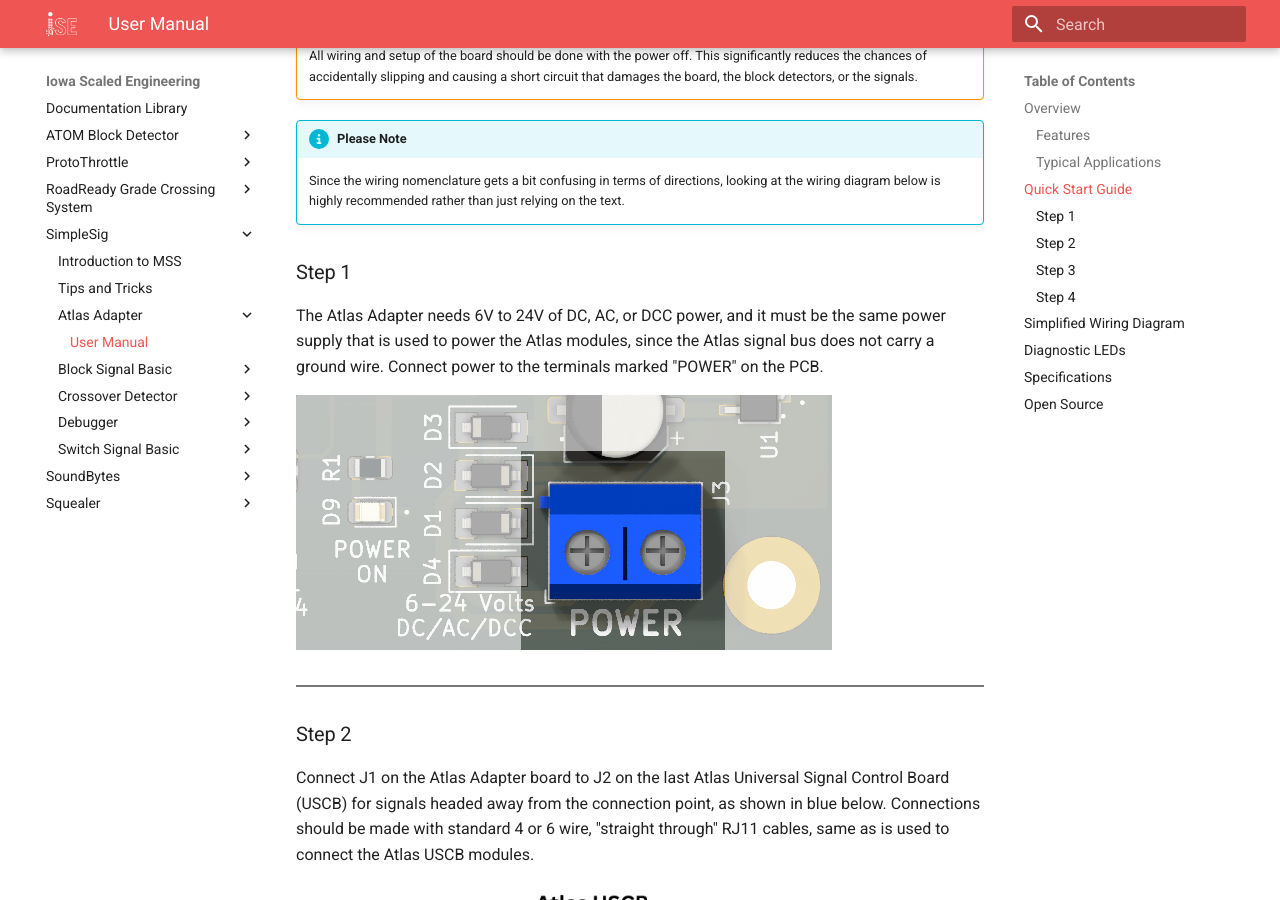
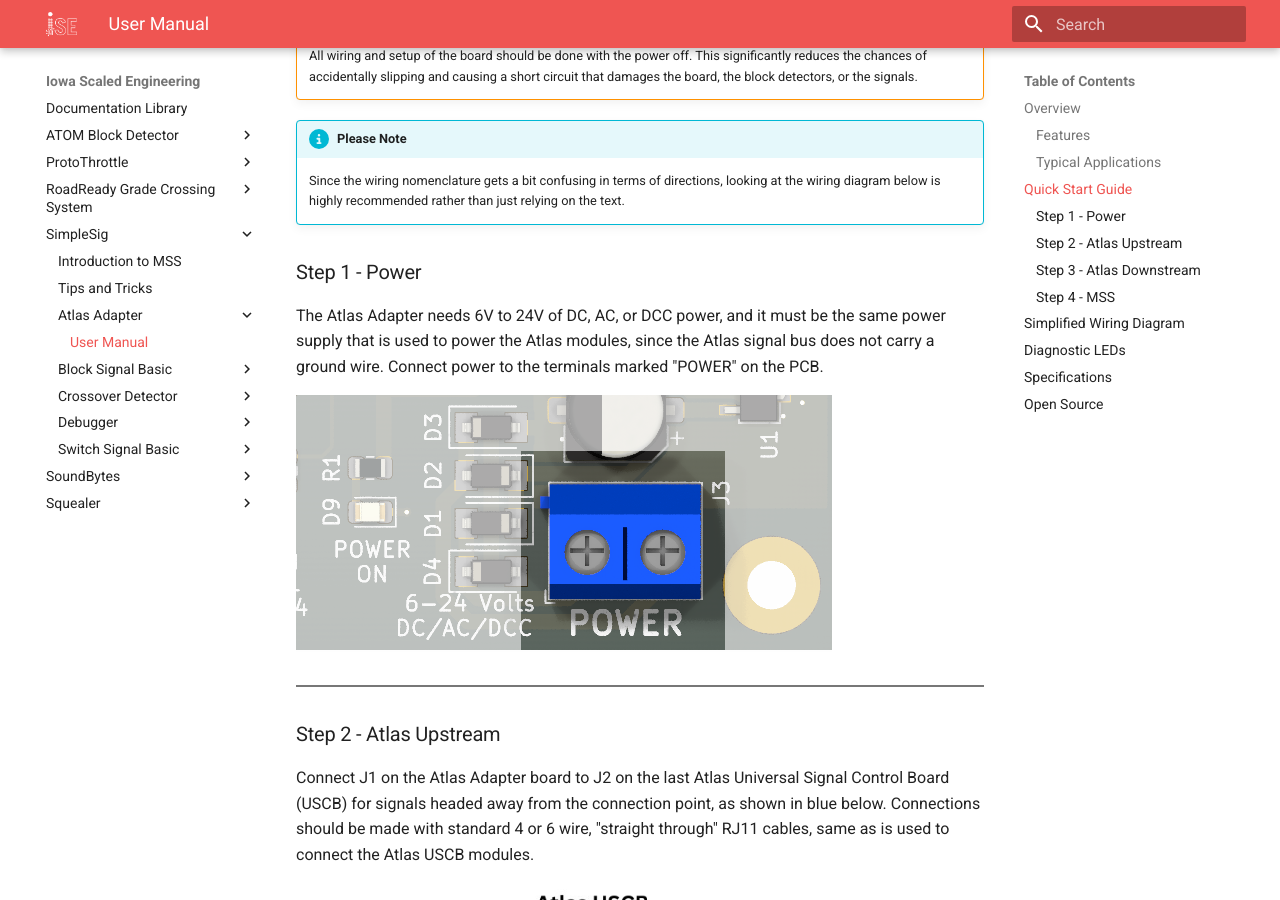
Before and after one commit to IowaScaledEngineering/ise-docs, an MkDocs documentation site: the page built from docs/SimpleSig/Atlas Adapter/manual.md, in a window 1280 px wide and 900 px high, scrolled down 1950 px. Built offline with MkDocs 1.6.1 and Material for MkDocs 9.7.7, drawn with Linux system fonts in a browser that asks for light colours; some of the changed text lies outside the part shown.

Commit message:
Add step names to atlas adapter manual

```diff
--- a/docs/SimpleSig/Atlas Adapter/manual.md
+++ b/docs/SimpleSig/Atlas Adapter/manual.md
@@ -38,28 +38,28 @@
 !!! info "Please Note"
     Since the wiring nomenclature gets a bit confusing in terms of directions, looking at the wiring diagram below is highly recommended rather than just relying on the text.
 
-### Step 1
+### Step 1 - Power
  The Atlas Adapter needs 6V to 24V of DC, AC, or DCC power, and it must be the same power supply that is used to power the Atlas modules, since the Atlas signal bus does not carry a ground wire.  Connect power to the terminals marked "POWER" on the PCB.
 
 ![](img/mss-atlasadapter-power.png)
 
 ---
 
-### Step 2
+### Step 2 - Atlas Upstream
 Connect J1 on the Atlas Adapter board to J2 on the last Atlas Universal Signal Control Board (USCB) for signals headed away from the connection point, as shown in blue below.  Connections should be made with standard 4 or 6 wire, "straight through" RJ11 cables, same as is used to connect the Atlas USCB modules.
 
 ![](img/mss-atlasadapter-step2.jpg)
 
 ---
 
-### Step 3
+### Step 3 - Atlas Downstream
 Connect J2 on the Atlas Adapter board to J2 to J1 on the last Atlas USCB for signals headed towards the connection point, as shown in blue below.  Connections should be made with standard 4 or 6 wire, "straight through" RJ11 cables, same as is used to connect the Atlas USCB modules.
 
 ![](img/mss-atlasadapter-step3.jpg)
 
 ---
 
-### Step 4
+### Step 4 - MSS
 Using the provided short RJ45 cable, connect the adapter board's MSS port to the next MSS signal module as shown below in orange.  (Note that this is a normally-wired network cable and not a crossover cable normally used with MSS.)
 
 ![](img/mss-atlasadapter-step4.jpg)
```
